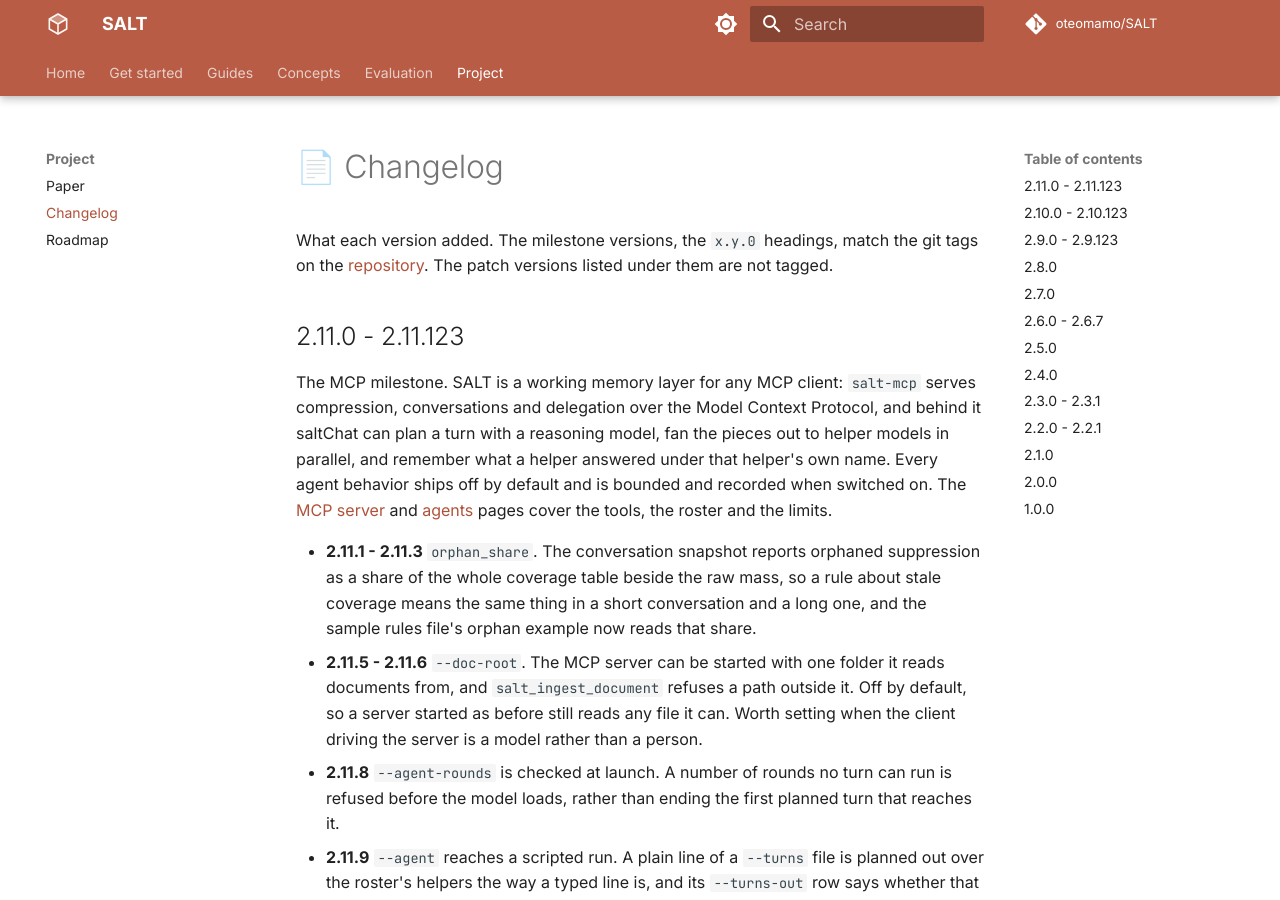
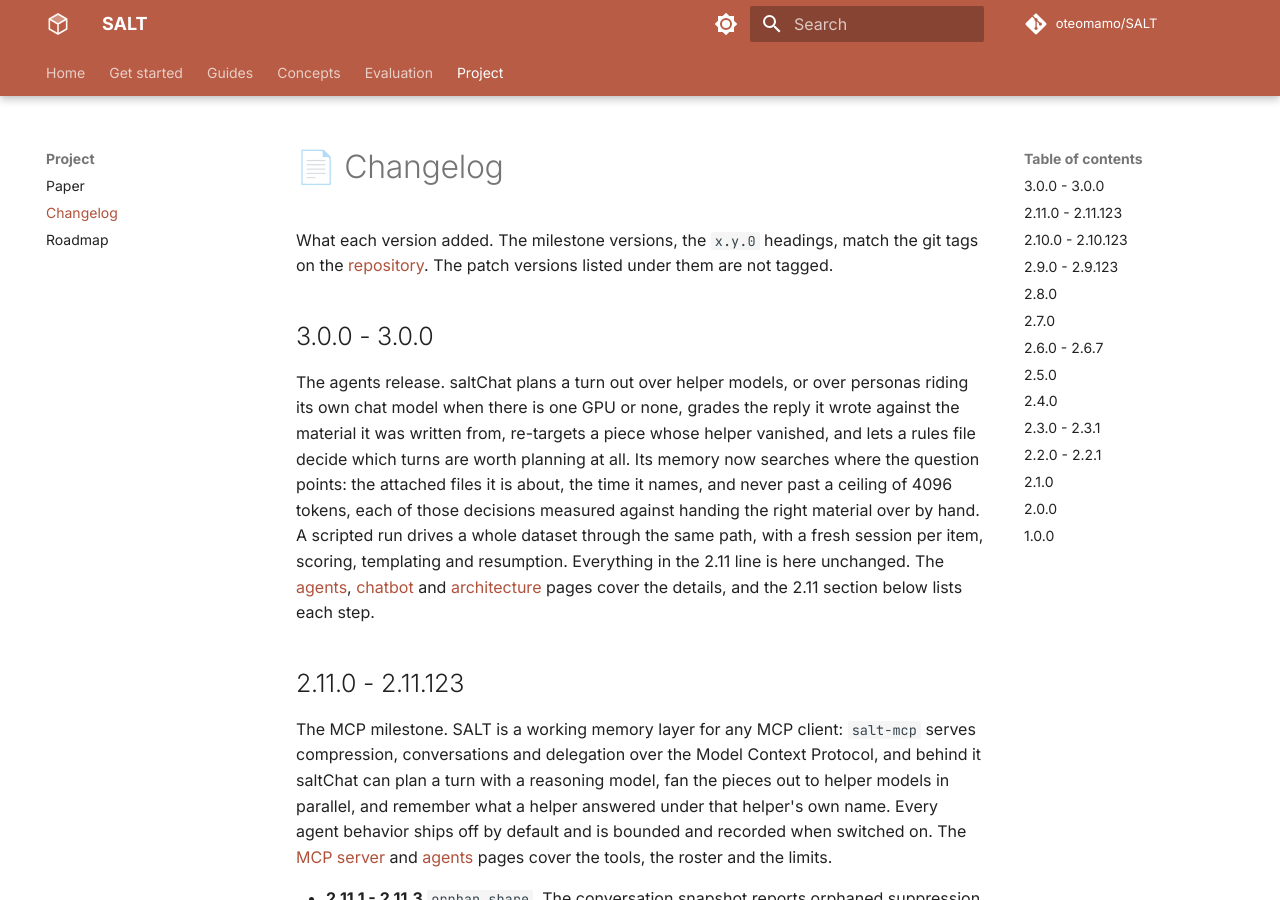
Before and after one commit to oteomamo/SALT, an MkDocs documentation site: the page built from docs/changelog.md, in a window 1280 px wide and 900 px high. Built offline with MkDocs 1.6.1 and Material for MkDocs 9.7.7, drawn with Linux system fonts in a browser that asks for light colours; comment, search, counter and statistics services are not loaded; the version menu is left out.

Commit message:
v3.0.0: the agents release, memory searching where the question points

```diff
--- a/docs/changelog.md
+++ b/docs/changelog.md
@@ -4,6 +4,22 @@ What each version added. The milestone versions, the `x.y.0` headings,
 match the git tags on the
 [repository](https://github.com/oteomamo/SALT). The patch versions
 listed under them are not tagged.
+
+## 3.0.0 - 3.0.0
+
+The agents release. saltChat plans a turn out over helper models, or
+over personas riding its own chat model when there is one GPU or none,
+grades the reply it wrote against the material it was written from,
+re-targets a piece whose helper vanished, and lets a rules file decide
+which turns are worth planning at all. Its memory now searches where
+the question points: the attached files it is about, the time it
+names, and never past a ceiling of 4096 tokens, each of those
+decisions measured against handing the right material over by hand. A
+scripted run drives a whole dataset through the same path, with a
+fresh session per item, scoring, templating and resumption. Everything
+in the 2.11 line is here unchanged. The [agents](agents.md),
+[chatbot](chatbot.md) and [architecture](architecture.md) pages cover
+the details, and the 2.11 section below lists each step.
 
 ## 2.11.0 - 2.11.123
 
--- a/pyproject.toml
+++ b/pyproject.toml
@@ -4,7 +4,7 @@ build-backend = "setuptools.build_meta"
 
 [project]
 name = "salt"
-version = "2.11.123"
+version = "3.0.0"
 description = "SALT: Salience-Aware Lexical Trie for Long-Context Compression"
 readme = "README.md"
 license = "MIT"
```
Also changed, not shown: README.md (+0 -12 lines), docs/roadmap.md (+0 -7 lines).
